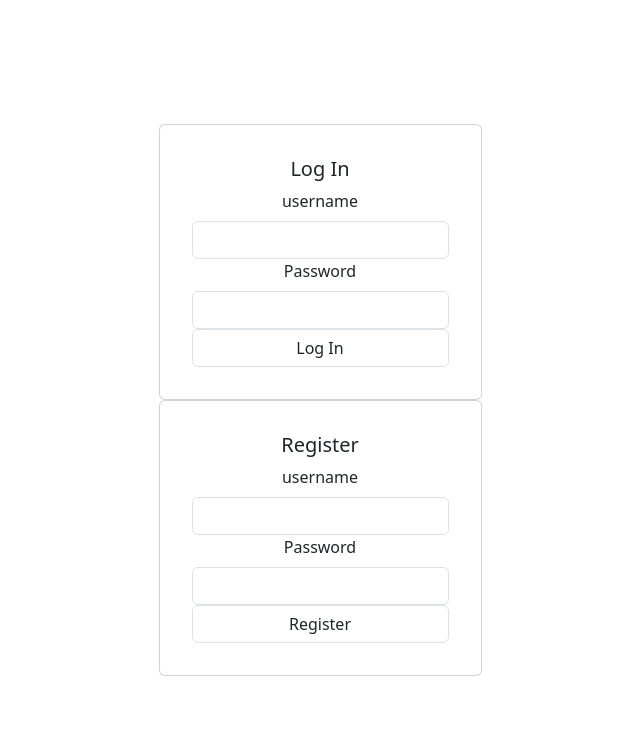
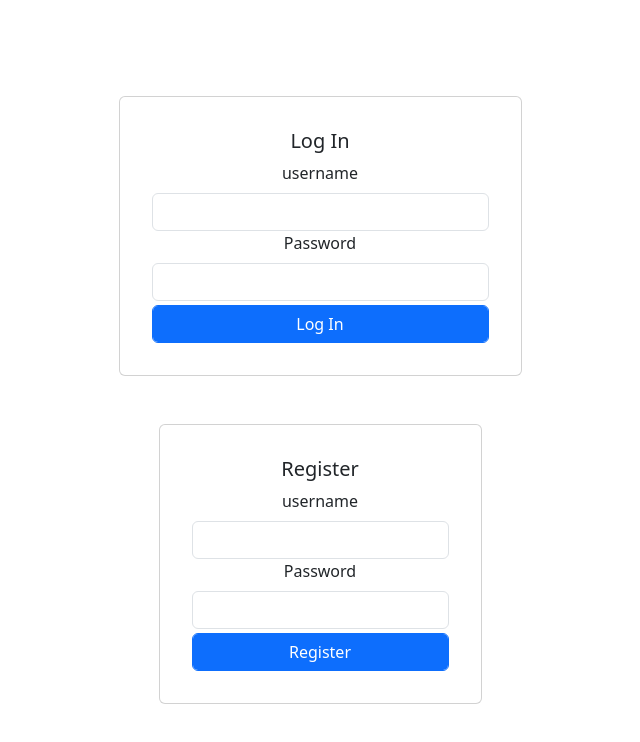
Before and after one commit to Labbgrupp42Dat076/labs, a React (Vite) app in the folder client/: page / in a window 1280 px wide. Shown: the top 742 px of the page, without its empty margins (320-960 px from the left). Built offline with nearby package versions, Linux system fonts and the light colour scheme; no server answers.

Commit message:
added some styling

```diff
--- a/client/src/components/LoginCard.tsx
+++ b/client/src/components/LoginCard.tsx
@@ -33,7 +33,7 @@ export const LoginCard: React.FC = () => {
 
     }
     return (<div>
-        <Card>
+        <Card className='mt-5 m-2'>
             <Card.Title>
                 Log In
             </Card.Title>
@@ -76,7 +76,7 @@ export const LoginCard: React.FC = () => {
                     and must not contain spaces, special characters, or emoji.
                 </Form.Text> */}
 
-                <Form.Control type="submit" value="Log In" />
+                <Form.Control type="submit" value="Log In" className="btn btn-primary mt-1"/>
             </Form>
         </Card>
     </div>)
--- a/client/src/components/RegisterCard.tsx
+++ b/client/src/components/RegisterCard.tsx
@@ -40,7 +40,7 @@ export const RegisterCard: React.FC = () => {
         return true
     }
     return (<div>
-        <Card>
+        <Card className='registerCard m-5'>
             <Card.Title>
                 Register
             </Card.Title>
@@ -88,7 +88,7 @@ export const RegisterCard: React.FC = () => {
                     and must not contain spaces, special characters, or emoji.
                 </Form.Text> */}
 
-                <Form.Control type="submit" value="Register" />
+                <Form.Control type="submit" value="Register" className="btn btn-primary mt-1"/>
             </Form>
         </Card>
     </div>)
```
